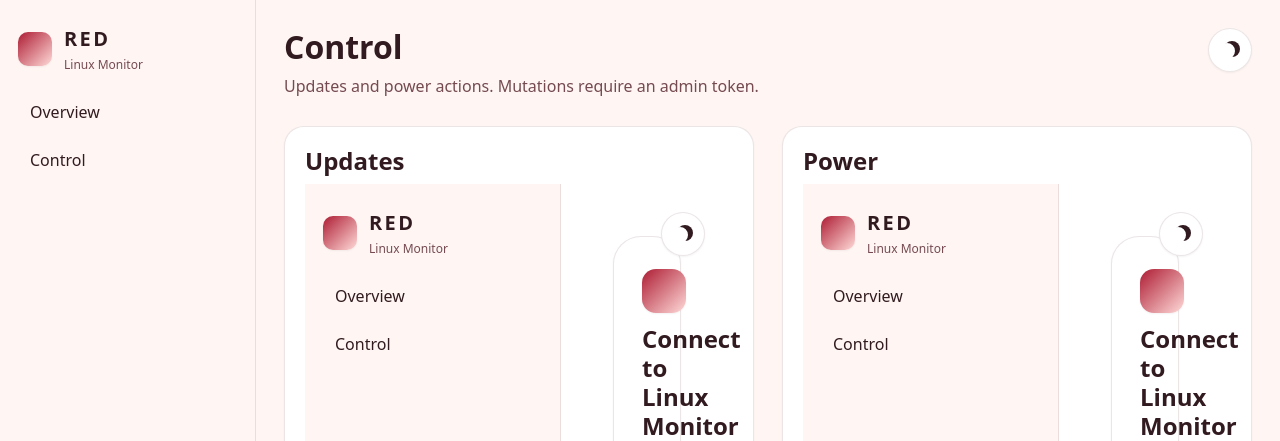
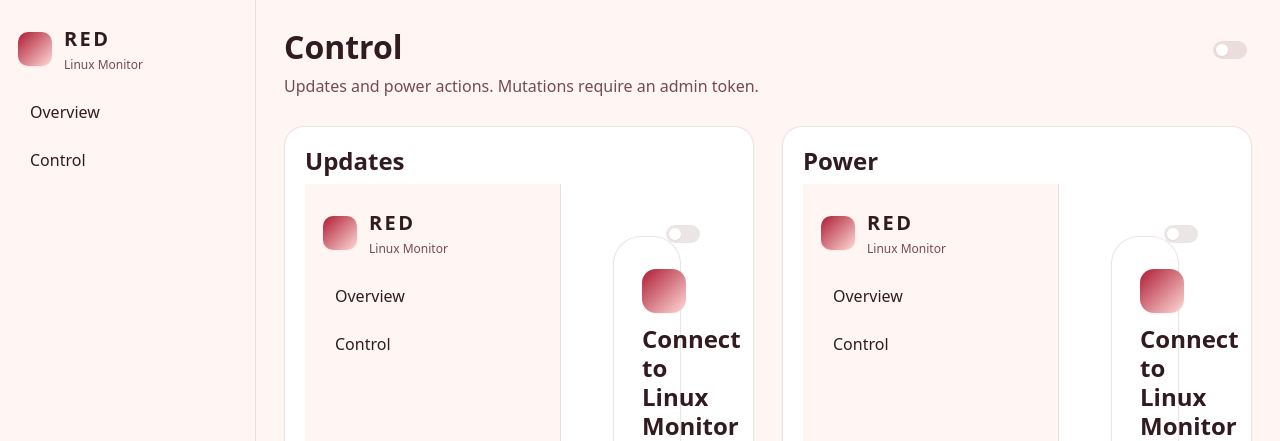
Before and after one commit to ch7amada/red, a FastAPI app: template webapp/templates/control.html in a window 1280 px wide. Shown: the top 441 px of the page. Run offline with FastAPI, Linux system fonts and the light colour scheme; the template is opened without the code that fills it: most values are stand-ins (such as "Sample title", 1, 10 or a date in 2020); data that the repository does not hold is empty.

Commit message:
fix(webapp): use a compact theme switch

```diff
--- a/webapp/static/css/app.css
+++ b/webapp/static/css/app.css
@@ -109,43 +109,41 @@ input[type="checkbox"], input[type="radio"] { accent-color: var(--primary); }
   top: 28px;
   width: 44px;
   height: 44px;
-  border-radius: 50%;
-  border: 1px solid var(--card-border);
-  background: var(--card);
-  color: var(--text);
-  display: inline-flex;
-  align-items: center;
-  justify-content: center;
   padding: 0;
-  font-size: 20px;
-  line-height: 1;
+  border: none;
+  background: transparent;
+  display: grid;
+  place-items: center;
   cursor: pointer;
   z-index: 10;
+}
+.theme-toggle::before {
+  content: "";
+  width: 34px;
+  height: 18px;
+  border-radius: 999px;
+  background: var(--card-border);
+  grid-area: 1 / 1;
+  transition: background 0.2s ease;
+}
+.theme-toggle::after {
+  content: "";
+  width: 12px;
+  height: 12px;
+  border-radius: 50%;
+  background: var(--card);
   box-shadow: var(--shadow);
+  grid-area: 1 / 1;
+  transform: translateX(-8px);
+  transition: transform 0.2s ease, background 0.2s ease;
 }
-.theme-toggle:hover { background: var(--primary-container); color: var(--on-primary-container); }
-.theme-toggle:focus-visible { outline: 2px solid var(--primary); outline-offset: 2px; }
-.theme-toggle .theme-icon { display: none; }
-:root:not([data-theme="dark"]) .theme-toggle .theme-icon-moon { display: inline-block; }
-:root[data-theme="dark"] .theme-toggle .theme-icon-sun { display: inline-block; }
-.theme-toggle .theme-icon-moon {
-  width: 16px;
-  height: 16px;
-  border-radius: 50%;
-  background: transparent;
-  box-shadow: inset -5px 2px 0 0 currentColor;
-  transform: translate(2px, -1px);
+.theme-toggle:hover::before { background: var(--primary-container); }
+:root[data-theme="dark"] .theme-toggle::before { background: var(--primary-container); }
+:root[data-theme="dark"] .theme-toggle::after {
+  transform: translateX(8px);
+  background: var(--primary);
 }
-.theme-toggle .theme-icon-sun {
-  width: 20px;
-  height: 20px;
-  background:
-    linear-gradient(currentColor, currentColor) top center / 2px 6px no-repeat,
-    linear-gradient(currentColor, currentColor) right center / 6px 2px no-repeat,
-    linear-gradient(currentColor, currentColor) bottom center / 2px 6px no-repeat,
-    linear-gradient(currentColor, currentColor) left center / 6px 2px no-repeat,
-    radial-gradient(circle, currentColor 0 5px, transparent 5.5px);
-}
+.theme-toggle:focus-visible { outline: 2px solid var(--primary); outline-offset: 2px; border-radius: 8px; }
 button.nav-item { border: 0; background: transparent; color: inherit; font: inherit; cursor: pointer; text-align: left; }
 
 .rail-footer { margin-top: auto; }
--- a/webapp/templates/base.html
+++ b/webapp/templates/base.html
@@ -49,10 +49,7 @@
     <main id="main" class="main">
       {% block content %}{% endblock %}
     </main>
-    <button type="button" class="theme-toggle" aria-label="Switch to dark mode" title="Switch to dark mode">
-      <span class="theme-icon theme-icon-moon" aria-hidden="true"></span>
-      <span class="theme-icon theme-icon-sun" aria-hidden="true"></span>
-    </button>
+    <button type="button" class="theme-toggle" role="switch" aria-label="Dark mode" aria-checked="false" title="Dark mode"></button>
   </div>
   <script>
     (function () {
@@ -63,11 +60,9 @@
       try { manual = localStorage.getItem("lm-theme") === "light" || localStorage.getItem("lm-theme") === "dark"; } catch (e) { manual = false; }
 
       function isDark() { return root.dataset.theme === "dark"; }
-      function syncLabel() {
+      function syncSwitch() {
         if (!btn) return;
-        var label = isDark() ? "Switch to light mode" : "Switch to dark mode";
-        btn.setAttribute("aria-label", label);
-        btn.setAttribute("title", label);
+        btn.setAttribute("aria-checked", String(isDark()));
       }
       function syncMeta(theme) {
         try {
@@ -80,11 +75,11 @@
         var next = media && media.matches ? "dark" : "light";
         root.dataset.theme = next;
         syncMeta(next);
-        syncLabel();
+        syncSwitch();
       }
       document.addEventListener("DOMContentLoaded", function () {
         btn = document.querySelector(".theme-toggle");
-        syncLabel();
+        syncSwitch();
         if (media) {
           if (media.addEventListener) media.addEventListener("change", onSystemChange);
           else if (media.addListener) media.addListener(onSystemChange);
@@ -96,7 +91,7 @@
             root.dataset.theme = next;
             try { localStorage.setItem("lm-theme", next); } catch (e) {}
             syncMeta(next);
-            syncLabel();
+            syncSwitch();
           });
         }
       });
```
